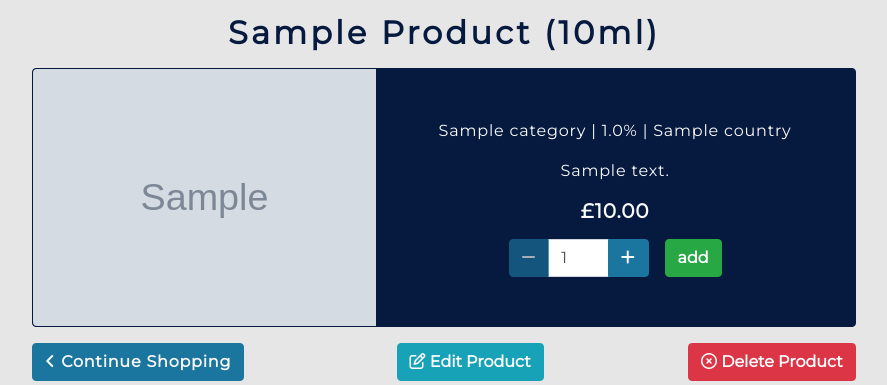
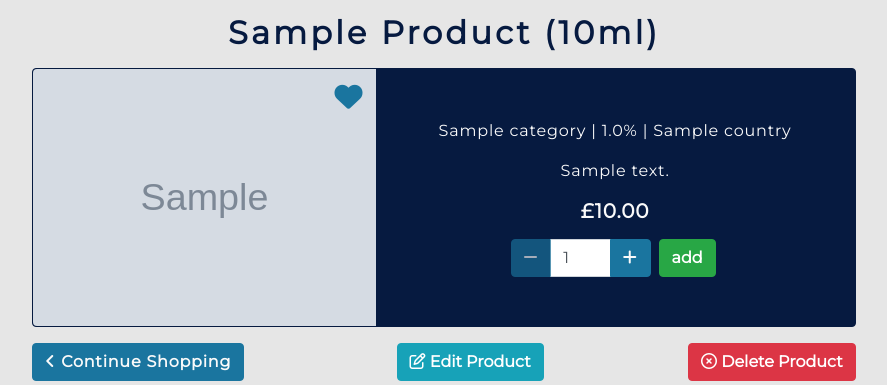
Before and after one commit to mitchdavenport88/hop_shop, a Django app: page /products/1/ in a window 1280 px wide. Shown: the part 198-583 px from the top of the page, without its empty margins (196-1083 px from the left). Run offline with Django 3.2, Linux system fonts and the light colour scheme; a user stored in the database is signed in; tables that the repository leaves empty hold one stand-in row (values such as "Sample post"); grey boxes marked "Sample" are stand-in pictures; some libraries are stand-ins or nearby versions.

Commit message:
Finish wishlist_toggle functionality. Add buttons to product pages

```diff
--- a/blog/views.py
+++ b/blog/views.py
@@ -33,7 +33,7 @@ def blog_detail(request, slug):
             # Assigns the username (must be logged in to comment)
             new_comment.username = request.user
             new_comment.save()
-            messages.success(request, 'Your comment has been posted!')
+            messages.info(request, 'Your comment has been posted!')
             return redirect(reverse('blog_detail', args=[blog_post.slug]))
         else:
             messages.error(request, 'Failed to post your comment. Check that \
--- a/products/templates/products/product_detail.html
+++ b/products/templates/products/product_detail.html
@@ -23,6 +23,15 @@
                         {% else %}
                             <a href="{{ MEDIA_URL }}noimage.jpg" target="_blank">
                                 <img class="product-detail-image" src="{{ MEDIA_URL }}noimage.jpg" alt="{{ product.name }}">
+                            </a>
+                        {% endif %}
+                        {% if request.user.is_authenticated %}
+                            <a href="{% url 'wishlist_toggle' product.id %}" class="btn rounded-0 wishlist-btn">
+                                {% if product in user_profile.wishlist.all %}
+                                    <i class="fas fa-heart"></i>
+                                {% else %}
+                                    <i class="far fa-heart"></i>
+                                {% endif %}
                             </a>
                         {% endif %}
                     </div>
@@ -53,7 +62,7 @@
                         <form action="{% url 'add_to_cart' product.id %}" method="POST">
                             {% csrf_token %}
                             <div class="d-flex flex-row justify-content-center">
-                                <div class="input-group mr-2 qty_input_group">
+                                <div class="input-group mr-sm-1 mr-2 qty_input_group">
                                     <!-- minus button -->
                                     <div class="input-group-prepend">
                                         <button class="btn my-btn minus-button" type="button" data-item_id="{{ product.id }}" id="decrement-qty_{{ product.id }}">
@@ -70,8 +79,11 @@
                                         </button>
                                     </div>
                                 </div>
-                                <input type="submit" class="btn btn-success ml-2 font-weight-bold" value="add"></input>
+                                <input type="submit" class="btn btn-success mx-sm-1 mx-2 font-weight-bold" value="add"></input>
                                 <input type="hidden" name="redirect_url" value="{{ request.path }}"></input>
+                                <!-- <a href="{% url 'wishlist_toggle' product.id %}" class="btn my-btn ml-sm-1 ml-2">
+                                    <i class="far fa-heart"></i>
+                                </a> -->
                             </div>
                         </form>
                     </div>
--- a/products/views.py
+++ b/products/views.py
@@ -18,6 +18,11 @@ def all_products(request):
     country = None
     sort = None
     direction = None
+
+    if request.user.is_authenticated:
+        user_profile = get_object_or_404(UserProfile, user=request.user)
+    else:
+        user_profile = None
 
     if request.GET:
         if 'sort' in request.GET:
@@ -59,6 +64,7 @@ def all_products(request):
         'products': products,
         'search_query': query,
         'current_sorting': current_sorting,
+        'user_profile': user_profile,
     }
 
     return render(request, 'products/products.html', context)
@@ -67,8 +73,15 @@ def all_products(request):
 def product_detail(request, product_id):
     """ A view to show individual products """
     product = get_object_or_404(Product, pk=product_id)
+
+    if request.user.is_authenticated:
+        user_profile = get_object_or_404(UserProfile, user=request.user)
+    else:
+        user_profile = None
+
     context = {
         'product': product,
+        'user_profile': user_profile,
     }
 
     return render(request, 'products/product_detail.html', context)
@@ -168,7 +181,9 @@ def wishlist_toggle(request, product_id):
 
     if user_profile.wishlist.filter(pk=product_id).exists():
         user_profile.wishlist.remove(product)
+        messages.info(request, f'{product.name} removed from wishlist!')
     else:
         user_profile.wishlist.add(product)
-    # Refreshes existing page
+        messages.info(request, f'{product.name} added to wishlist!')
+
     return HttpResponseRedirect(request.META['HTTP_REFERER'])
--- a/static/css/base.css
+++ b/static/css/base.css
@@ -444,8 +444,21 @@ select option[value=""] {
     color: var(--mid-blue);
 }
 
+.wishlist-btn {
+    font-size: 1.75rem;
+    position: absolute;
+    right: 0;
+    background-color: transparent;
+    color: var(--mid-blue);
+}
+
+.wishlist-btn:hover {
+    color: #DC3545;
+}
+
 .qty_input_group {
-    width: 140px;
+    max-width: 140px;
+    min-width: 115px;
 }
 
 /*** modals ***/
```
Also changed, not shown: products/templates/products/products.html (+9 -0 lines).
